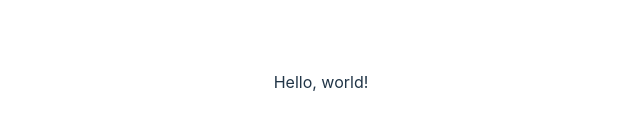
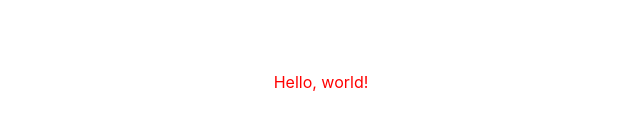
Before and after one commit to DerBrasilianer/estudos_front, a React (Vite) app in the folder projeto_react/: page / in a window 1280 px wide. Shown: the part 318-448 px from the top of the page, without its empty margins (319-959 px from the left). Built offline with nearby package versions, Linux system fonts and the light colour scheme.

Commit message:
Atribuir cor 'red' ao MyComponent

```diff
--- a/projeto_react/src/App.tsx
+++ b/projeto_react/src/App.tsx
@@ -7,7 +7,7 @@ function App() {
 
     <>
 
-      <MyComponent />
+      <MyComponent color='red' />
 
     </>
 
```
